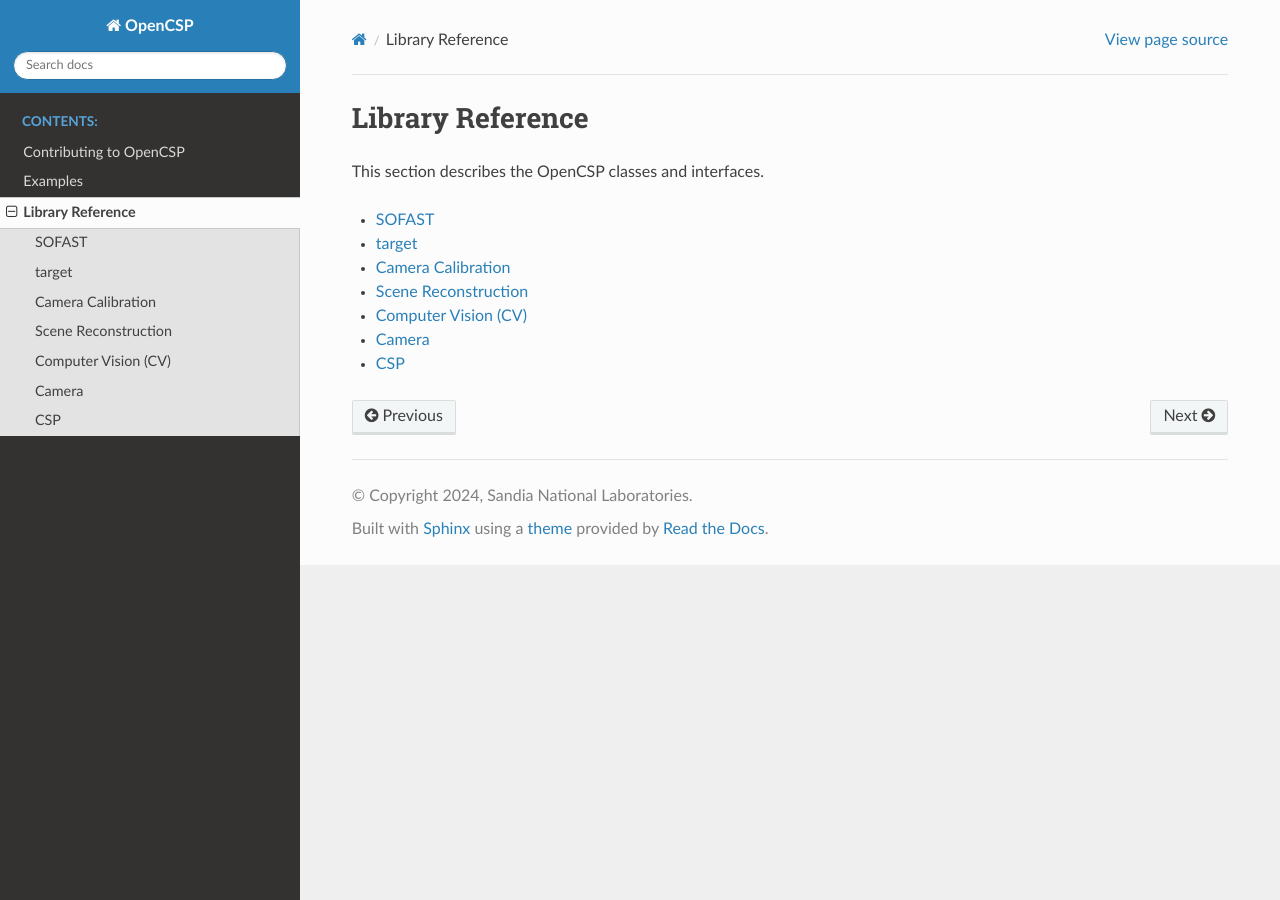
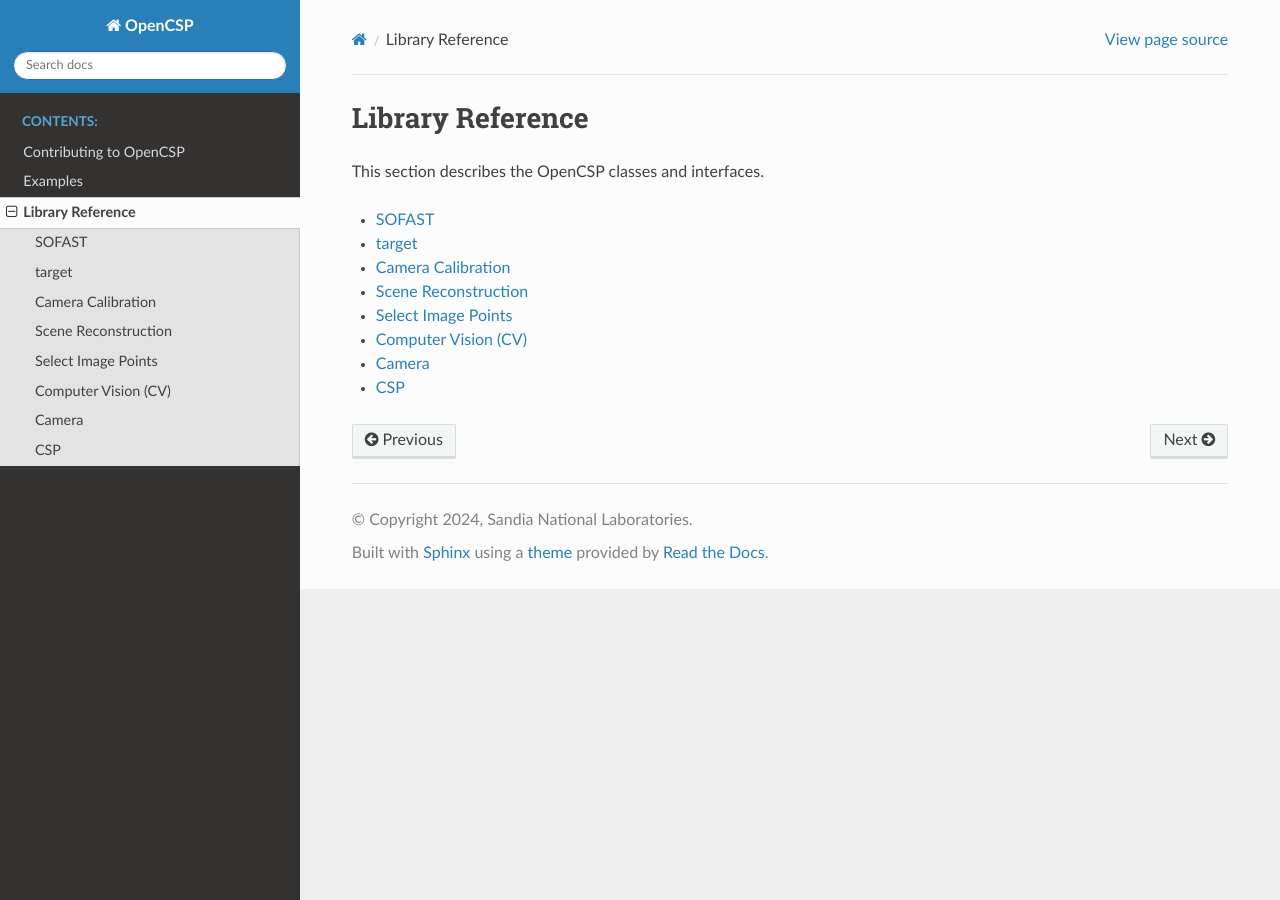
Before and after one commit to sandialabs/OpenCSP, a Sphinx documentation site: the page built from doc/source/library_reference/index.rst, in a window 1280 px wide. Built offline with Sphinx 7.4.7 and the Read the Docs theme 3.1.0, drawn with Linux system fonts in a browser that asks for light colours; pages that are not in the unit, such as notebooks, are missing from menus.

Commit message:
Document opencsp/app/select_image_points

```diff
--- /dev/null
+++ b/doc/source/library_reference/app/select_image_points/index.rst
@@ -0,0 +1,7 @@
+Select Image Points
+===================
+
+.. toctree::
+   :maxdepth: 1
+
+   config.rst
--- a/doc/source/library_reference/index.rst
+++ b/doc/source/library_reference/index.rst
@@ -10,6 +10,7 @@ This section describes the OpenCSP classes and interfaces.
    app/target/index.rst
    app/camera_calibration/index.rst
    app/scene_reconstruction/index.rst
+   app/select_image_points/index.rst
    common/lib/cv/index.rst
    common/lib/camera/index.rst
    common/lib/csp/index.rst
```
Also changed, not shown: doc/source/library_reference/app/select_image_points/config.rst (added, +9 -0 lines).
